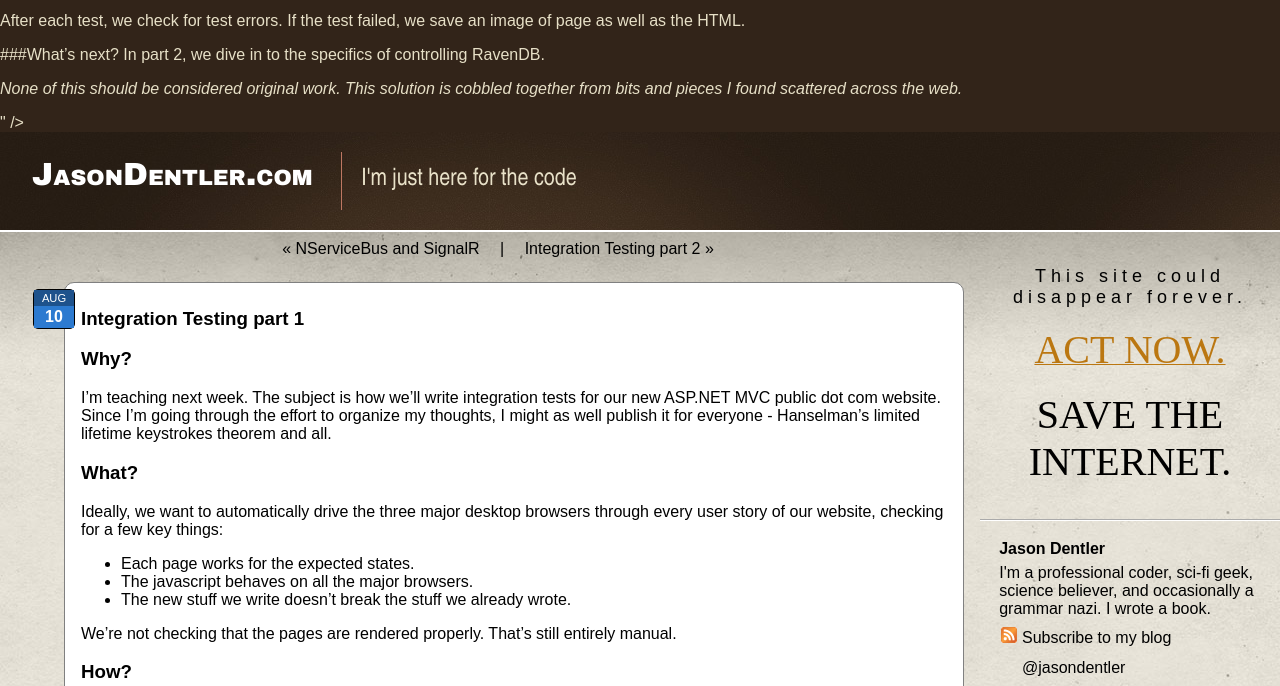
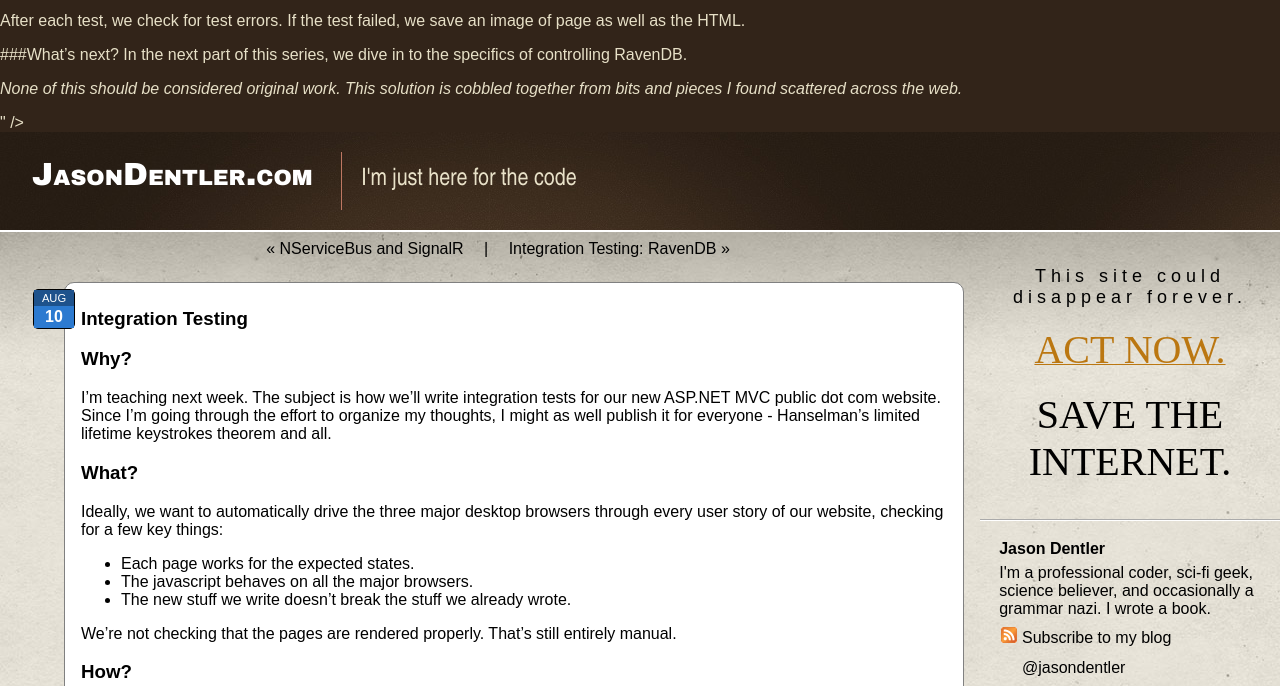
Before and after one commit to jasondentler/jasondentler.github.com, a Jekyll site: the page built from _posts/2012-08-10-integration-testing.md, in a window 1280 px wide and 900 px high, scrolled down 924 px, cut to the strip 214-900 px from the top of the window. Built offline with Jekyll 4.4.1, drawn with Linux system fonts in a browser that asks for light colours; some web fonts are replaced; comment, search, counter and statistics services are not loaded; some of the changed text lies outside the part shown.

Commit message:
Renamed and reorganized

```diff
--- a/_posts/2012-08-10-integration-testing-part-1.md
+++ b/_posts/2012-08-10-integration-testing.md
@@ -1,6 +1,6 @@
 ---
 layout: post
-title: "Integration Testing part 1"
+title: "Integration Testing"
 date: 2012-08-10 18:36
 tags: ["ASP.NET MVC","SpecFlow","Selenium","RavenDB"]
 ---
@@ -60,6 +60,6 @@ Before each test, we clear all the cookies.
 After each test, we check for test errors. If the test failed, we save an image of page as well as the HTML.
 
 ###What's next?
-In part 2, we dive in to the specifics of controlling RavenDB.
+In the next part of this series, we dive in to the specifics of controlling RavenDB.
 
 *None of this should be considered original work. This solution is cobbled together from bits and pieces I found scattered across the web.*
```
Also changed, not shown: _posts/2012-08-11-integration-testing-ravendb.md (renamed from _posts/2012-08-10-integration-testing-part-2.md, +3 -3 lines), _posts/2012-08-12-integration-testing-iis-express.md (added, +6 -0 lines).
